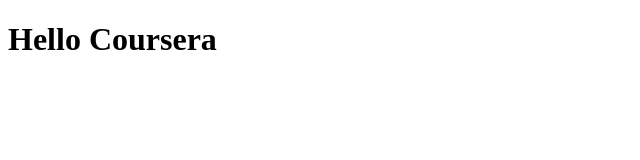
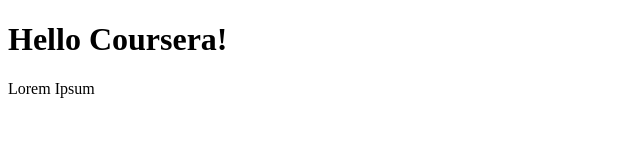
Before and after one commit to muderick/coursera-test, a plain HTML site: page site/index.html in a window 1280 px wide. Shown: the whole page, without its empty margins (0-640 px from the left). Drawn offline with Linux system fonts and the light colour scheme.

Commit message:
First modification to index

```diff
--- a/site/index.html
+++ b/site/index.html
@@ -6,7 +6,7 @@
 	<title>Hello Coursera</title>
 </head>
 <body>
-	<h1>Hello Coursera</h1>
-
+	<h1>Hello Coursera!</h1>
+	<p>Lorem Ipsum</p>
 </body>
 </html>
```
